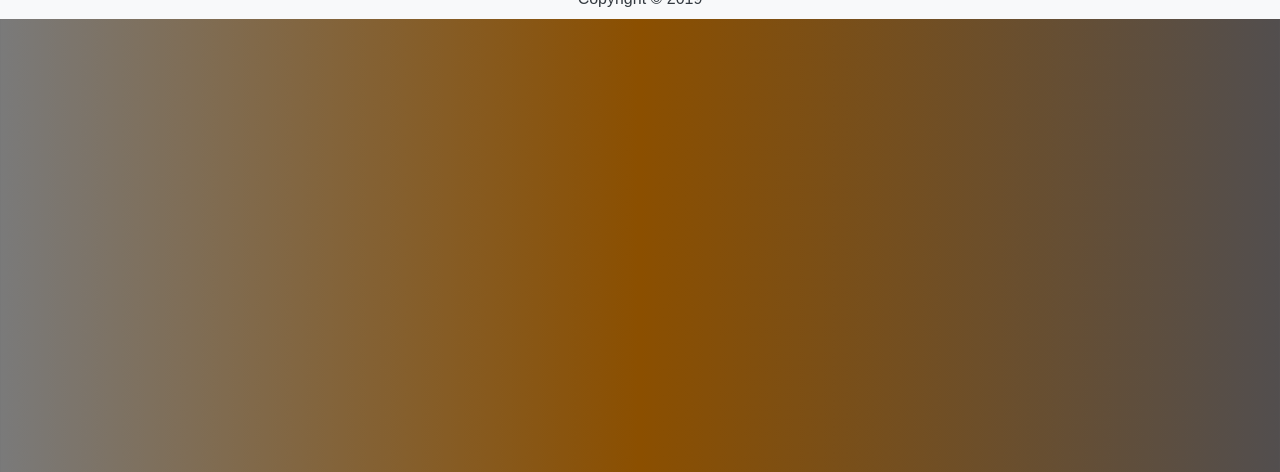
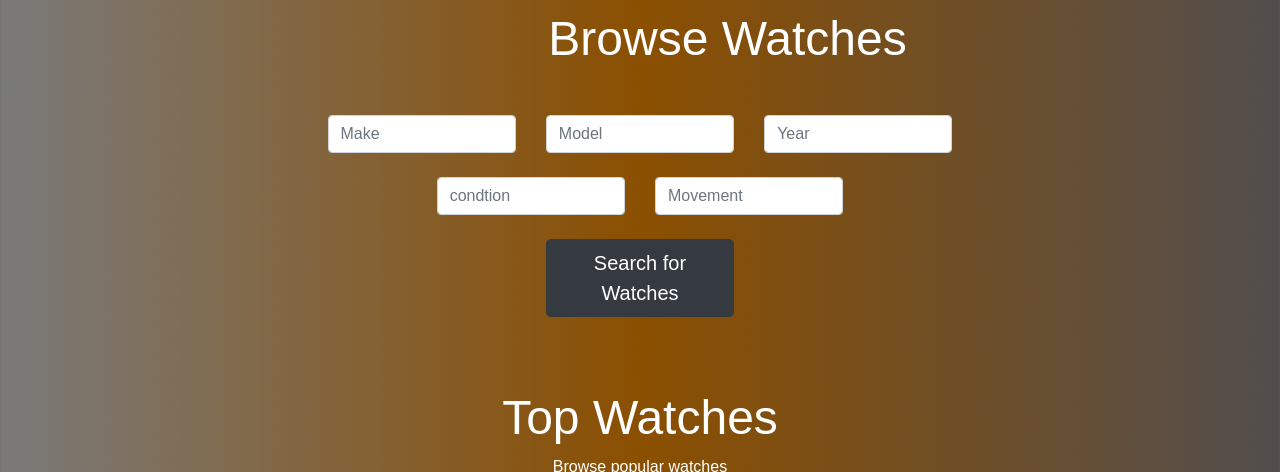
Before and after one commit to sstoor/RWD-39, a Flask app: page / in a window 1280 px wide. Shown: the part 1275-1747 px from the top of the page. Run offline with Flask 2, Linux system fonts and the light colour scheme; parts of the project's set-up code (start-up, migrations or seed data) failed here and were passed over; some libraries are stand-ins or nearby versions.

Commit message:
Large fix
Fixes broken links
Formatting changes
Some styling
item details page

```diff
--- a/auction/templates/homepage.html
+++ b/auction/templates/homepage.html
@@ -152,7 +152,123 @@
   </div>
 
 
+<<<<<<< Updated upstream
 </div>
 </div>
+=======
+<<<<<<< HEAD
+</div>
+</div>
+=======
+      </head>
+      <div class="container-fluid">
+        <div class="row">
+          <div class="col-md-4 col-lg-5">
+            <p></p>
+          </div>
+            <div class="col-md-6 col-12"><p><font size="7" color="White">Browse Watches</font></p></div>
+          </div>
+        </div>
+
+        <div class="row">
+
+          <div class= "col-1"> <br> </div>
+
+        </div>
+
+
+        </div>
+
+        <div class="row">
+
+            <div class="col-lg-3">
+
+            </div>
+              <div class="col-md-4 col-lg-2">
+                  <input class="form-control" id="ex1" type="text" placeholder="Make">
+              </div>
+              <div class="col-md-4 col-lg-2">
+                <input class="form-control" id="ex1" type="text" placeholder="Model">
+            </div>
+            <div class="col-md-4 col-lg-2">
+              <input class="form-control" id="ex1" type="text" placeholder="Year">
+          </div>
+        </div>
+
+        <div class="row">
+
+          <div class= "col-1"> <br> </div>
+
+        </div>
+
+        <div class ="row">
+          <div class= "col-lg-4">  </div>
+
+          <div class="col-md-4 col-lg-2">
+            <input class="form-control" id="ex1" type="text" placeholder="condtion">
+         </div>
+          <div class="col-md-4 col-lg-2">
+            <input class="form-control" id="ex1" type="text" placeholder="Movement">
+          </div>
+        </div>
+
+
+        <div class="row">
+
+          <div class= "col-1"> <br> </div>
+
+        </div>
+
+        <div class ="row">
+          <div class= "col-lg-5">  </div>
+
+          <div class="col-md-4 col-lg-2">
+            <a href="itemdetails.html" class="btn btn-dark btn-lg" role="button" >Search for Watches</a>
+         </div>
+
+        </div>
+
+
+        <br><br><br>
+
+            <div style="text-align:center">
+              <h2><font size="7" color="White">Top Watches</font></h2>
+              <p><font size="3" color="White">Browse popular watches</font></p>
+            </div>
+
+            <!-- The four columns -->
+            <div class="row">
+
+
+                <div class="col-lg-2 col-5">
+                  <img src="img/images1/rolex3.jpg" class="img-fluid" alt="Responsive image" style="width: 280px; padding: 20px;">
+
+                </div>
+                <div class="col-lg-2 col-5">
+                  <img src="img/images1/rolex2.jpg" class="img-fluid" alt="Responsive image" style="width: 280px; padding: 20px;">
+
+                </div>
+                <div class="col-lg-2 col-5">
+                  <img src="img/images1/rolex4.jpg" class="img-fluid" alt="Responsive image" style="width: 280px; padding: 20px;">
+
+                </div>
+                <div class="col-lg-2 col-5">
+                  <img src="img/images1/rolex1.jpg" class="img-fluid" alt="Responsive image" style="width: 280px; padding: 20px;">
+
+                </div>
+                <div class="col-lg-2 col-5">
+                  <img src="img/images1/plus-circle1.png" class="img-fluid" alt="Responsive image" style="width: 280px; padding: 20px;">
+
+                </div>
+
+
+              </div>
+          </div>
+
+
+</body>
+</html>
+>>>>>>> parent of 555502c... Route and error handling
+>>>>>>> Stashed changes
 
 {% endblock %}
```
Also changed, not shown: auction/templates/itemdetails.html (+9 -0 lines).
